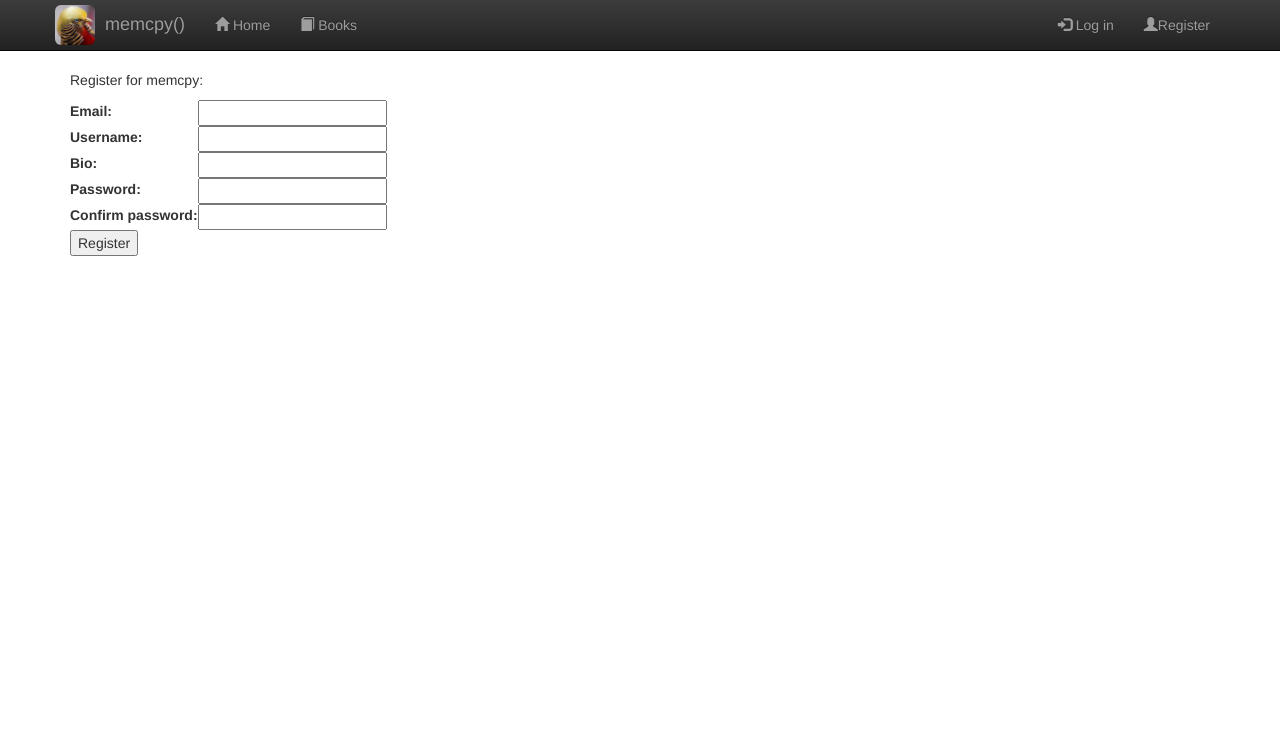
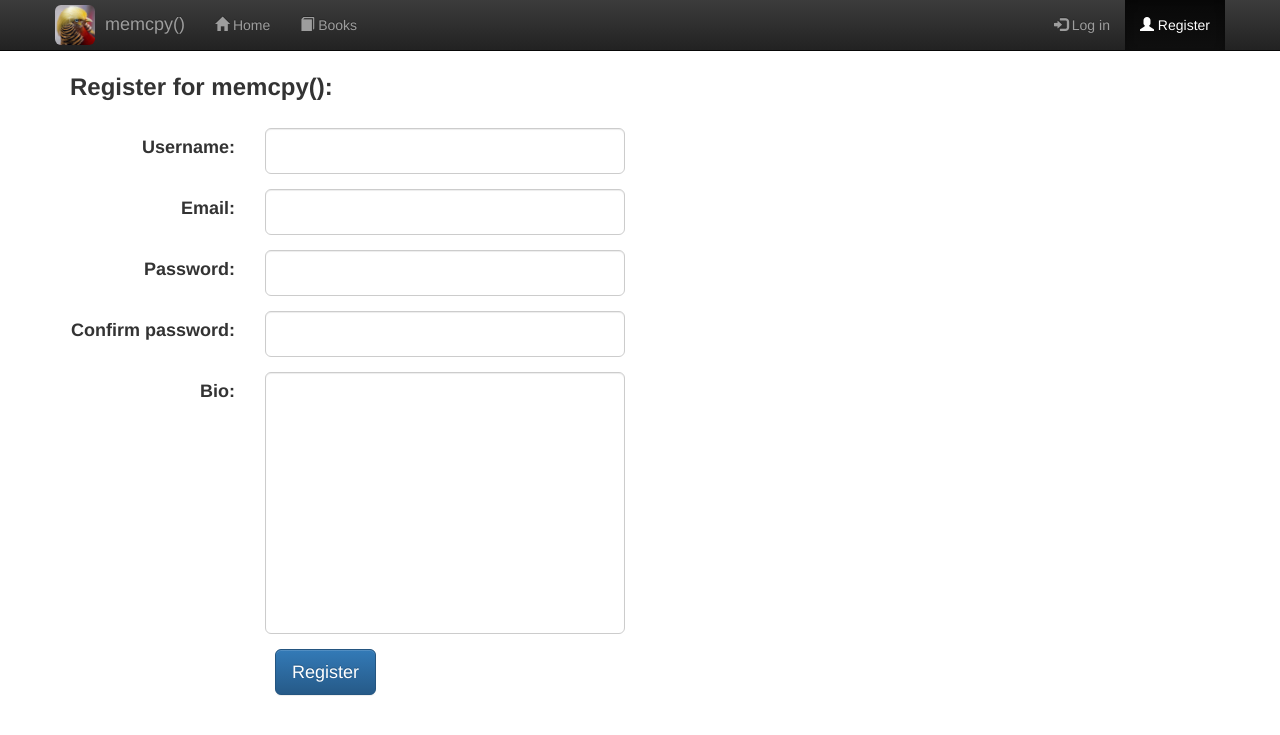
Before and after one commit to RyanLeiTaiwan/DjangoProjects, a Django app: page /memcpy/register in a window 1280 px wide. Shown: the top 735 px of the page. Run offline with Django 3.2, Linux system fonts and the light colour scheme; some libraries are stand-ins or nearby versions.

Commit message:
Enhance appearance: login, register, navbar

```diff
--- a/memcpy/forms.py
+++ b/memcpy/forms.py
@@ -1,22 +1,28 @@
 from django import forms
+import re
 
 from django.contrib.auth.models import User
 from .models import *
 
 MAX_UPLOAD_SIZE = 2500000
 
+# Backport Python 3.4's regular expression "fullmatch()" to Python 2
+# http://stackoverflow.com/questions/30212413/backport-python-3-4s-regular-expression-fullmatch-to-python-2
+def fullmatch(regex, string, flags=0):
+    """Emulate python-3.4 re.fullmatch()."""
+    return re.match("(?:" + regex + r")\Z", string, flags=flags)
 
 class RegistrationForm(forms.Form):
+    username = forms.CharField(max_length = 20)
     email = forms.CharField(max_length=50,
                                  widget = forms.EmailInput())
-    username = forms.CharField(max_length = 20)
-    bio = forms.CharField(max_length=430)
     password1 = forms.CharField(max_length = 200,
                                  label='Password',
                                  widget = forms.PasswordInput())
     password2 = forms.CharField(max_length = 200,
                                  label='Confirm password',
                                  widget = forms.PasswordInput())
+    bio = forms.CharField(max_length=430, widget=forms.Textarea)
 
 
     # Customizes form validation for properties that apply to more
@@ -38,6 +44,10 @@ class RegistrationForm(forms.Form):
 
     # Customizes form validation for the username field.
     def clean_username(self):
+        # Only accept usernames of letters and digits to match the format in urls.py
+        username = self.cleaned_data.get('username')
+        if not fullmatch('[a-zA-Z0-9]+', username):
+            raise forms.ValidationError('Invalid username format. Please use only letters and digits')
         # Confirms that the username is not already present in the
         # User model database.
         username = self.cleaned_data.get('username')
--- a/memcpy/home_views.py
+++ b/memcpy/home_views.py
@@ -24,10 +24,7 @@ def home(request):
     # # Query all posts ordered by descending timestamp
     # all_posts = Post.objects.order_by('-timestamp')
     # context['posts'] = all_posts
-    if request.user.is_authenticated:
-        messages.success(request, 'You are logged in. Welcome back to memcpy().')
-    else:
-        messages.debug(request, 'You are not logged in.')
+
     # messages.info(request, 'Info message test.')
     # messages.success(request, 'Success message test.')
     # messages.warning(request, 'Warning message test.')
--- a/memcpy/static/memcpy/base.css
+++ b/memcpy/static/memcpy/base.css
@@ -17,3 +17,9 @@ body {
 div.alert {
     margin-bottom: 0.75em;
 }
+
+.title {
+    font-size: x-large;
+    font-weight: bold;
+    padding-bottom: 1.0em;
+}
--- /dev/null
+++ b/memcpy/static/memcpy/form.css
@@ -0,0 +1,50 @@
+.error {
+    font-size: large;
+    font-weight: bold;
+    color:red;
+    margin-bottom: 0.5em;
+}
+
+.form-group > label {
+    font-size: large;
+}
+
+.help-inline {
+    color:red;
+    font-size: large;
+}
+
+.form-group textarea {
+    resize: none;
+    outline: none;
+    font-family: 'Consolas', 'Deja Vu Sans Mono', 'Bitstream Vera Sans Mono', monospace
+}
+
+/*input {*/
+    /*font-size: large;*/
+/*}*/
+
+/*textarea {*/
+    /*font-size: large;*/
+/*}*/
+
+/*.login-key {*/
+    /*width: 10em;*/
+/*}*/
+
+/*table {*/
+    /*border-collapse: collapse;*/
+/*}*/
+
+/*table > tbody > tr > td {*/
+    /*padding-bottom: 0.5em;*/
+/*}*/
+
+
+/*table.form > tbody > tr > th {*/
+    /*width: 20em;*/
+/*}*/
+
+/*table.form > tbody > tr > td > input:not(#picture-clear_id) {*/
+    /*width: 15em;*/
+/*}*/
--- a/memcpy/templates/memcpy/base.html
+++ b/memcpy/templates/memcpy/base.html
@@ -80,20 +80,16 @@
 {#                        &nbsp;{{ request.user.username }}#}
 {#                    </a>#}
 {#                </li>#}
-{#                <li {% if request.resolver_match.url_name == 'edit' %} class="active" {% endif %}>#}
-{#                    <a href="{% url 'edit' request.user.id %}">#}
-{#                        <span class="glyphicon glyphicon-edit" aria-hidden="true"></span>&nbsp;Edit Profile#}
-{#                    </a>#}
-{#                </li>#}
-                <li>
-                    <a href="{% url 'view-profile' user.id %}">
-                        <span class="glyphicon glyphicon-user" aria-hidden="true"></span>&nbsp;{{user.username}}
+                <li {% if request.resolver_match.url_name == 'view-profile' and request.resolver_match.args.0 == request.user.id|slugify %}
+                    class="active" {% endif %}>
+                    <a href="{% url 'view-profile' request.user.id %}">
+                        <span class="glyphicon glyphicon-user" aria-hidden="true"></span>&nbsp;{{request.user.username}}
                     </a>
                 </li>
-                <li>
-                    <form action="{% url 'update-profile' %}" method="get">
-                         <input type="submit" value="Edit your profile">
-                    </form>
+                <li {% if request.resolver_match.url_name == 'update-profile' %} class="active" {% endif %}>
+                    <a href="{% url 'update-profile' %}">
+                        <span class="glyphicon glyphicon-edit" aria-hidden="true"></span>&nbsp;Edit Profile
+                    </a>
                 </li>
                 <li>
                     <a href="{% url 'logout' %}">
@@ -101,20 +97,21 @@
                     </a>
                 </li>
             {% else %}
-                <li>
+                <li {% if request.resolver_match.url_name == 'login' %} class="active" {% endif %}>
                     <a href="{% url 'login' %}">
                         <span class="glyphicon glyphicon-log-in" aria-hidden="true"></span>&nbsp;Log in
                     </a>
                 </li>
-                <li>
+                <li {% if request.resolver_match.url_name == 'register' %} class="active" {% endif %}>
                     <a href="{% url 'register' %}">
-                        <span class="glyphicon glyphicon-user" aria-hidden="true"></span>Register
+                        <span class="glyphicon glyphicon-user" aria-hidden="true"></span>&nbsp;Register
                     </a>
                 </li>
             {% endif %}
         </ul>
     </div>
 </nav>
+
 
 <!-- Bootstrap top-level container -->
 <div class="container">
--- a/memcpy/templates/memcpy/register.html
+++ b/memcpy/templates/memcpy/register.html
@@ -1,13 +1,39 @@
 {% extends 'memcpy/base.html' %}
 
+{% block css %}
+    {% load static %}
+    <link rel="stylesheet" href="{% static 'memcpy/form.css' %}" />
+{% endblock %}
+
+{% load addcss %}
+
 {% block main %}
-    <p>Register for memcpy:</p>
+    <div class="title">Register for memcpy():</div>
 
-    <form method="post" action="{% url 'register' %}">
-        <table>
-            {{form}}
-        </table>
+    <form class="form-horizontal" method="post" action="{% url 'register' %}">
+        {% for field in form.visible_fields %}
+            <div class="form-group">
+                <label class="col-md-2 control-label">{{ field.label }}:</label>
+                <div class="col-md-4">
+                    {{ field|addcss:"form-control input-lg" }}
+                </div>
+                <div class="col-md-6">
+                    <span class="help-inline">
+                        {% for error in field.errors %}
+                            {{ error }}
+                        {% endfor %}
+                    </span>
+                </div>
+            </div>
+        {% endfor %}
+
+        {% for field in form.hidden_fields %}
+            {{field}} {{field.errors}}
+        {% endfor %}
         {% csrf_token %}
-        <input type="submit" value="Register" />
+
+        <div class="col-md-offset-2 col-md-10">
+            <button type="submit" class="btn btn-lg btn-primary">Register</button>
+        </div>
     </form>
 {% endblock %}
--- /dev/null
+++ b/memcpy/templatetags/addcss.py
@@ -0,0 +1,6 @@
+from django import template
+register = template.Library()
+
+@register.filter
+def addcss(field, css):
+   return field.as_widget(attrs={'class': css})
--- a/memcpy/user_views.py
+++ b/memcpy/user_views.py
@@ -41,10 +41,11 @@ def register(request):
     new_profile = Profile(user=new_user,
                               bio=form.cleaned_data['bio'])
     new_profile.save()
-    # Logs in the new user and redirects to his/her todo list
+    # Logs in the new user and redirects to home
     new_user = authenticate(username=form.cleaned_data['username'],
                             password=form.cleaned_data['password1'])
     login(request, new_user)
+    messages.success(request, 'Registration succeeded. Welcome to memcpy().')
     return redirect(reverse('home'))
 
 
@@ -105,6 +106,7 @@ def upload_photo(request, user_name):
 
 @login_required
 def view_profile(request, user_id):
+    context = {}
     errors = []
 
     if request.method != 'GET':
```
Also changed, not shown: memcpy/templates/memcpy/login.html (+39 -14 lines), memcpy/templatetags/nbsp.py (added, +9 -0 lines), memcpy/templatetags/__init__.py (added), 1 other file.
